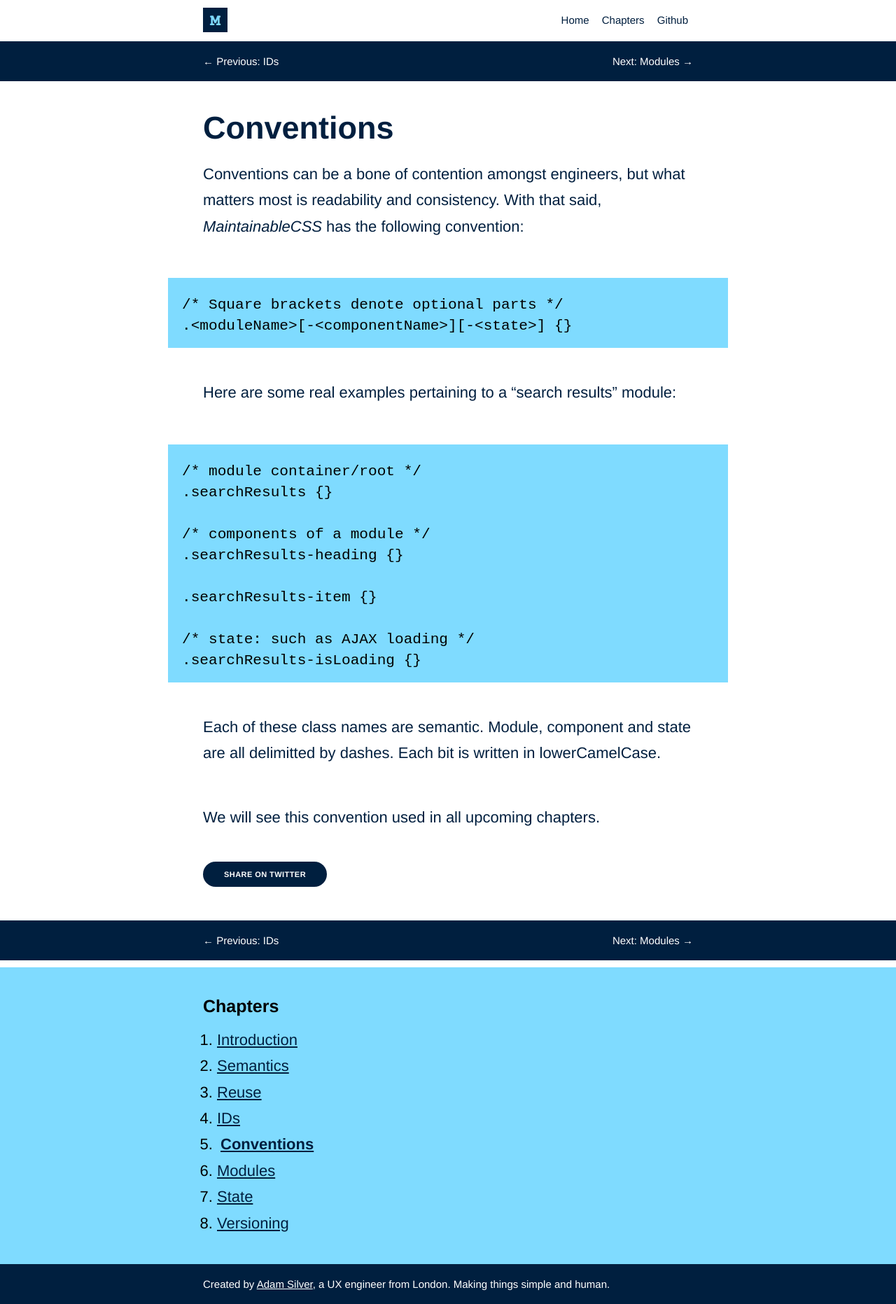
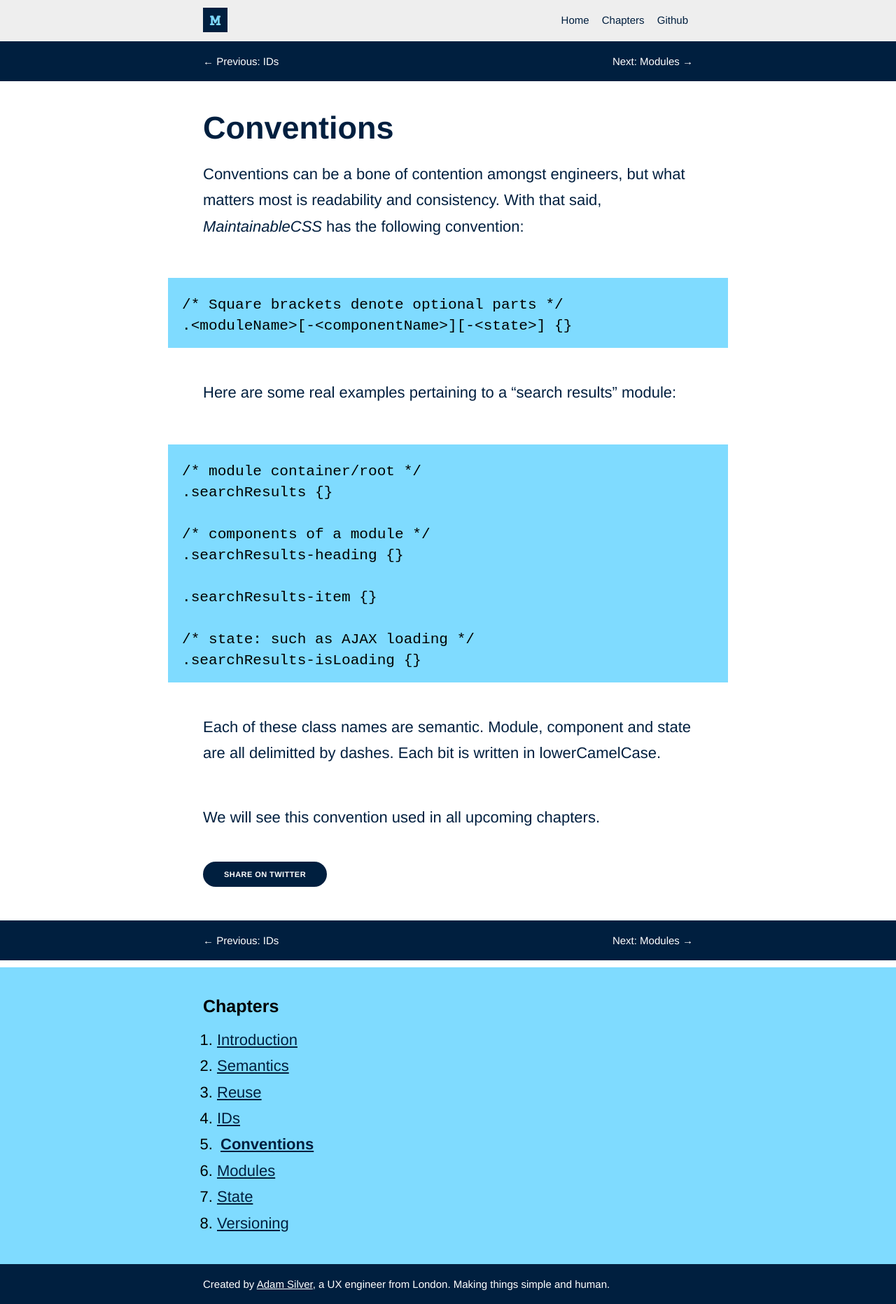
Before and after one commit to adamsilver/maintainablecss.com-jekyll, a Jekyll site: the page built from _chapters/05-conventions.md, in a window 1280 px wide. Shown: the whole page at 70% size. Built offline with Jekyll 4.4.1, drawn with Linux system fonts in a browser that asks for light colours.

Commit message:
Stlyes updated

```diff
--- a/assets/css/main.css
+++ b/assets/css/main.css
@@ -53,7 +53,7 @@ a:focus {
 **********************************************************/
 
 .header {
-	background-color: #fff;
+	background-color: #eee;
 }
 
 .header-inner {
@@ -124,6 +124,7 @@ a:focus {
 	}
 }
 
+.navigation a:hover,
 .navigation a:active {
 	color: #7FDBFF;
 }
@@ -320,6 +321,8 @@ a.chapterNavigation-next:visited {
 	color: #fff;
 }
 
+a.chapterNavigation-previous:hover,
+a.chapterNavigation-next:hover,
 a.chapterNavigation-previous:active,
 a.chapterNavigation-next:active {
 	color: #7FDBFF;
@@ -601,9 +604,6 @@ a.chapterNavigation-next:active {
 	}
 }
 
-.chaptersContentWrapper {
-	background-color: #7FDBFF;
-}
 
 /**********************************************************
 * Share
```
